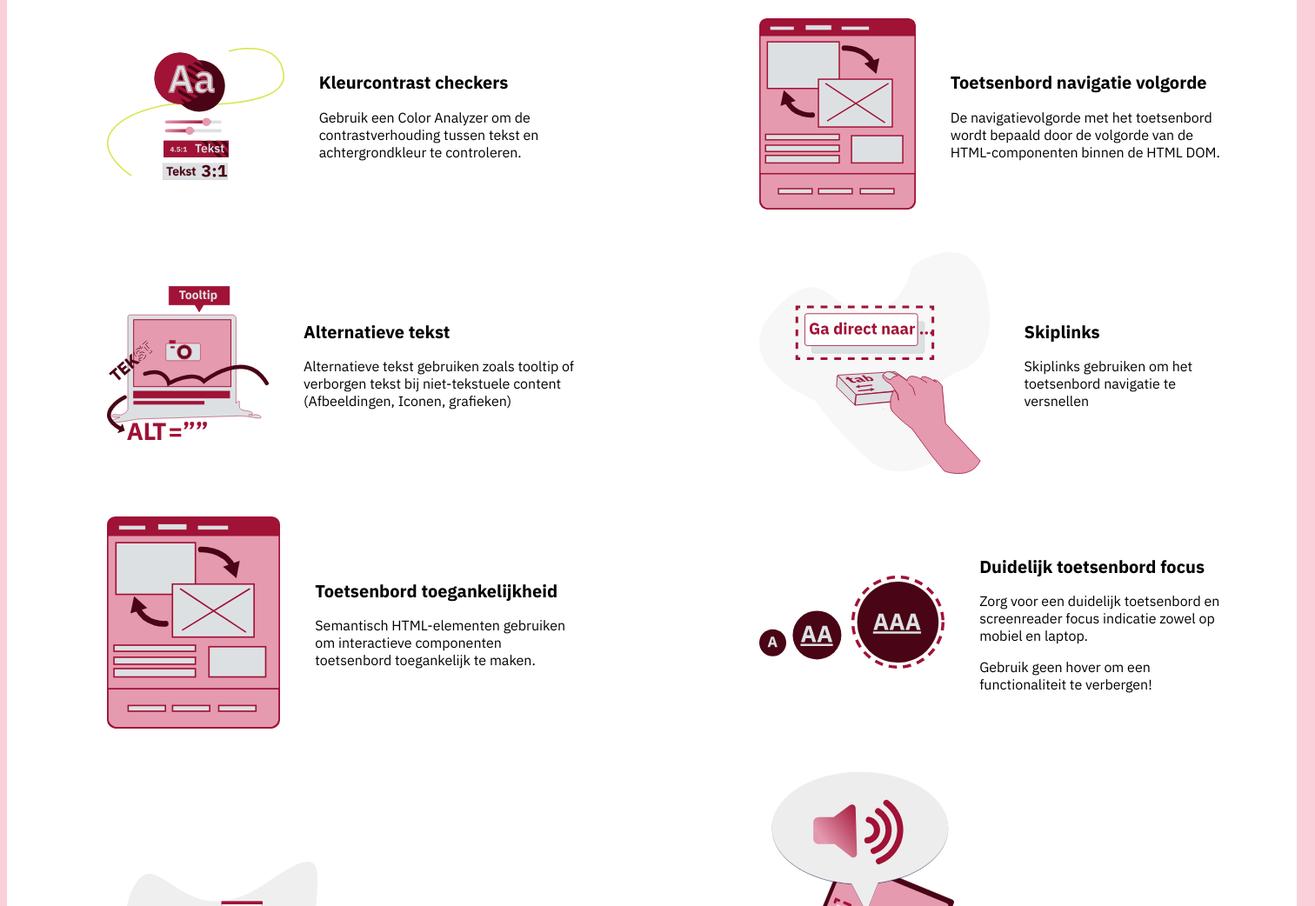
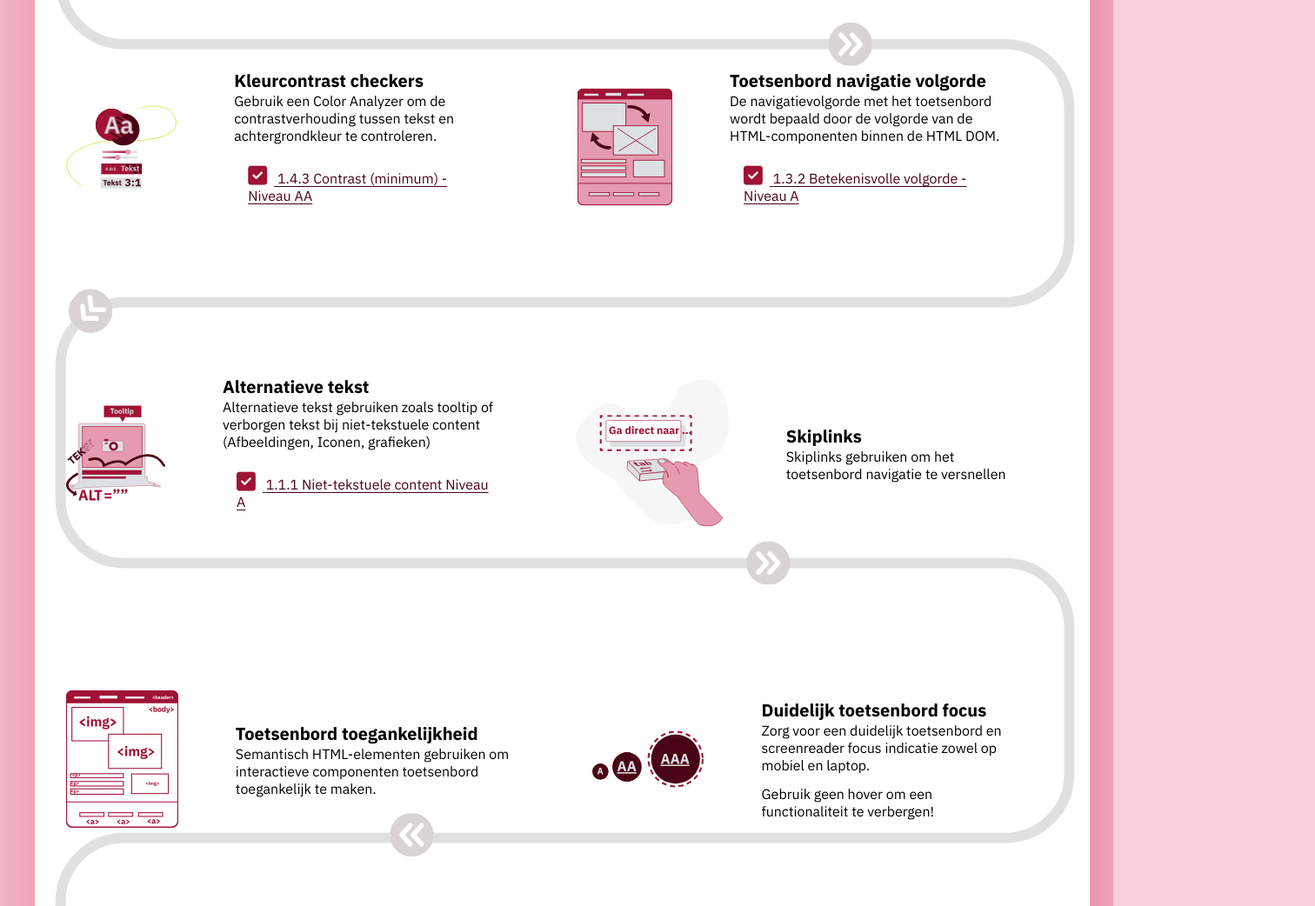
Before and after one commit to K3A101/digital-poster, a website with bundled scripts: page index.html in a window 1280 px wide. Shown: the part 918-1960 px from the top of the page at 87% size, 1512 px wide, since content can reach past the window. Built offline with nearby package versions, Linux system fonts and the light colour scheme.

Commit message:
Poster v2

```diff
--- a/index.html
+++ b/index.html
@@ -12,6 +12,8 @@
     rel="stylesheet">
     <link rel="stylesheet" href="/static/css/style.css">
 
+    <script src="https://kit.fontawesome.com/c37b867389.js" crossorigin="anonymous"></script>
+
 </head>
 
 <body>
@@ -25,68 +27,113 @@
             <li>Keïsha Alexander</li>
             <li>afstudeerproject</li>
             <li>CMD</li>
+            <li>Hogeschool van Amsterdam</li>
         </ul>
     </header>
 
     <main>
 
         <div class="content-wrapper">
-
+            <img  class="swirly-line" src="./static/images/swirly-line.svg" alt="">
+            <section class="row">
                     <article tabindex="0">
                         <figure><img src="./static/images/checklist.svg" alt="WCAG lijst"></figure>
+                        <div class="content">
                             <div>
                                 <h2>WCAG</h2>
                                 <p>Gebruik de Web content Accessibility Guidelines als basis.</p>
+                                <a class="button" href="https://wcag.nl/kennis/richtlijnen/wcag-2-1-richtlijnen/">Bekijk succescriterias's</a>
+                            </div>
                         </div>
                     </article>
 
                     <article tabindex="0">
                         <figure><img src="./static/images/html-elements.svg" alt="HTML tags"></figure>
-                <div>
+                        <div class="content">
                             <h2>Semantisch HTML</h2>
                             <p>Gebruik semantisch HTML voor de juiste type content.</p>
+                            <div class="criteria">
+
+                                <a class="button" href="https://wcag.nl/kennis/richtlijnen/wcag-2-1-richtlijnen/#robuust:~:text=inbegrip%20van%20hulptechnologie%C3%ABn.-,4.1.1%20Parsen,-Niveau%20A">
+                                    <i class="fa-solid fa-square-check" ></i>
+                                    <span>4.1.1 Parsen -
+                                    Niveau A</span>
+                                </a>
                             </div>
-
+                        </div>
                     </article>
 
+            </section>
+
+       <section class="row">
                 <article tabindex="0">
                     <figure><img src="./static/images/contrast-nl.svg" alt="Kleurcontrast ratio checker"></figure>
-                <div>
+                    <div class="content">
                         <h2>Kleurcontrast checkers </h2>
                         <p>Gebruik een Color Analyzer om de contrastverhouding tussen tekst en achtergrondkleur te
                             controleren.
                         </p>
+                        <div class="criteria">
+
+                            <a class="button"
+                                href="https://wcag.nl/kennis/richtlijnen/wcag-2-1-richtlijnen/#robuust:~:text=1.4.3%20Contrast%20(minimum,Niveau%20AA">
+                                <i class="fa-solid fa-square-check"></i>
+                                <span>1.4.3 Contrast (minimum)
+                                - Niveau AA</span>
+                            </a>
+                        </div>
                     </div>
 
                 </article>
                 <article tabindex="0">
                     <figure><img src="./static/images/html-structure.svg" alt="Pagina wireframe illustratie"></figure>
-                <div>
+                    <div class="content">
                         <h2>Toetsenbord navigatie volgorde </h2>
                         <p>De navigatievolgorde met het toetsenbord wordt bepaald door de volgorde van de HTML-componenten
                             binnen de HTML DOM.</p>
+                            <div class="criteria">
+
+                                <a class="button"
+                                    href="https://wcag.nl/kennis/richtlijnen/wcag-2-1-richtlijnen/#robuust:~:text=1.3.2%20Betekenisvolle%20volgorde,Niveau%20A">
+                                    <i class="fa-solid fa-square-check"></i>
+                                    <span>1.3.2 Betekenisvolle volgorde -
+                                    Niveau A</span>
+                                </a>
+                            </div>
                     </div>
                 </article>
+
+       </section>
+       <section class="row">
         <article tabindex="0">
             <figure><img src="./static/images/alt-tekst.svg" alt="Verschillende manier voor alternatieve tekst">
             </figure>
-                <div>
+            <div class="content">
                 <h2>Alternatieve tekst</h2>
                 <p>Alternatieve tekst gebruiken zoals tooltip of verborgen tekst bij niet-tekstuele content
                     (Afbeeldingen, Iconen, grafieken)</p>
+                    <div class="criteria">
+                        <a class="button" href="https://wcag.nl/kennis/richtlijnen/wcag-2-1-richtlijnen/#robuust:~:text=1.1.1%20Niet%2Dtekstuele,Niveau%20A">
+                            <i class="fa-solid fa-square-check"></i>
+                            <span>1.1.1 Niet-tekstuele content
+                            Niveau A</span>
+                        </a>
+                    </div>
             </div>
 
         </article>
         <article tabindex="0">
             <figure><img src="./static/images/skiplink.svg" alt="Skiplinks illustraties"></figure>
-                <div>
+            <div class="content">
                 <h2>Skiplinks</h2>
                 <p>Skiplinks gebruiken om het toetsenbord navigatie te versnellen</p>
             </div>
         </article>
+       </section>
+        <section class="row">
             <article tabindex="0">
-                <figure><img src="./static/images/html-structure.svg" alt="Toetsenbord navigatie volgorde"></figure>
-                <div>
+                <figure><img src="./static/images/html.svg" alt="Toetsenbord navigatie volgorde"></figure>
+                <div class="content">
                     <h2>Toetsenbord toegankelijkheid</h2>
                     <p>Semantisch HTML-elementen gebruiken om interactieve componenten toetsenbord toegankelijk te
                         maken.
@@ -94,20 +141,21 @@
                 </div>
             </article>
             <article tabindex="0">
-                <figure><img src="./static/images/focus.svg" alt=""></figure>
-                <div>
+                <figure><img class="focus-illustration" src="./static/images/focus.svg" alt=""></figure>
+                <div class="content">
                     <h2>Duidelijk toetsenbord focus</h2>
                     <p>Zorg voor een duidelijk toetsenbord en screenreader focus indicatie zowel op mobiel en laptop.
                     </p>
-
+                    <br>
                     <p>Gebruik geen hover om een functionaliteit te verbergen!</p>
                 </div>
-
             </article>
+        </section>
+        <section class="row">
             <article tabindex="0">
                 <figure><img src="./static/images/test-with-user.svg" alt="Illustratie met Keisha en de Gebruikers">
                 </figure>
-                <div>
+                <div class="content">
                     <h2>Testen met gebruikers</h2>
                     <p>Test functionaliteiten met gebruikers met een visuele beperking.
                     </p>
@@ -116,18 +164,26 @@
             <article tabindex="0">
                 <figure><img src="./static/images/screenreader-test.svg" alt="Werken met een screenreader">
                 </figure>
-                <div>
+                <div class="content">
                     <h2>Testen met digitale hulpmiddelen</h2>
                     <p>
                         Test functionaliteiten continu met screenreaders, toetsenbord en automated test tools.
                     </p>
                 </div>
             </article>
+        </section>
+
 
         </div>
 
 
     </main>
+    <script src="https://cdn.jsdelivr.net/npm/gsap@3.12.5/dist/gsap.min.js"></script>
+    <script src="https://cdn.jsdelivr.net/npm/gsap@3.12.5/dist/gsap.min.js"></script>
+
+    <script src="https://cdn.jsdelivr.net/npm/gsap@3.12.5/dist/ScrollTrigger.min.js"></script>
+    <script src="https://cdn.jsdelivr.net/npm/gsap@3.12.5/dist/ScrollToPlugin.min.js"></script>
+    <script src="./static/js/main.js" type="module"></script>
 
 </body>
 
--- /dev/null
+++ b/scss/_focus.scss
@@ -0,0 +1,16 @@
+*:focus {
+    outline: .5rem dashed #490415;
+    background-color: #fff0f4;
+
+    .button {
+
+        background: #490415;
+        color: #ffffff;
+
+        i {
+                color: white;
+            }
+    }
+
+
+}
--- /dev/null
+++ b/scss/_font.scss
@@ -0,0 +1,7 @@
+p {
+    font-size: 1.6rem;
+}
+
+h2 {
+    font-size: 2rem;
+}
--- a/scss/_nav.scss
+++ b/scss/_nav.scss
@@ -1,8 +1,9 @@
 header {
     display: inline-block;
-    width: 96%;
+    width: 100%;
     padding: 5rem;
     background: #A01236;
+    box-shadow: 2rem 2rem 20rem 0 #de6d89;
     // margin: 0 3rem;
 
     color: #fff;
@@ -17,6 +18,7 @@ header {
         height: 1rem;
         background: #d9e54d;
         position: relative;
+        margin: 2rem 0;
 
         span {
             display: inline-block;
@@ -42,7 +44,7 @@ header {
 
     .student-info {
         display: flex;
-        // justify-content: space-between;
+        flex-wrap: wrap;
         gap: 1.6rem;
         padding: 3rem 0;
         font-weight: bold;
--- /dev/null
+++ b/scss/_reset.scss
@@ -0,0 +1,25 @@
+* {
+    box-sizing: border-box;
+    padding: 0;
+    margin: 0;
+}
+
+figure {
+    margin: 0;
+}
+
+li {
+    list-style: none;
+}
+
+a {
+    display: inline-block;
+    font-size: 1.6rem;
+}
+
+i {
+    text-decoration: none !important;
+    font-size: 2.5rem;
+    color: #a01236;
+margin-right: .8rem;
+}
--- a/scss/_structure.scss
+++ b/scss/_structure.scss
@@ -3,13 +3,6 @@ html {
     scroll-behavior: smooth;
 }
 
-*:focus {
-    outline:    .5rem  dashed #490415;
-
-    p {
-        text-decoration: underline;
-    }
-}
 
 body {
    scroll-padding   : 6rem;
@@ -18,23 +11,38 @@ body {
     place-items: center;
     align-items: center;
      font-family: "IBM Plex Sans", sans-serif;
+     margin: 0 auto;
+     max-width: 1200px;
 
 
 
     .content-wrapper {
         background: #ffffff;
-        // margin: 0 .5rem;
+        padding: 2rem;
+        position: relative;
+        box-shadow: 2rem 6.2rem 20rem 0 #de6d89;
+
+        .row {
+            display: flex;
+            justify-content: space-between;
+            margin-bottom: 2rem;
+        }
 
         article {
+            position: relative;
+            z-index: 1;
+            flex: 1;
             display: flex;
+            // flex-direction: row;
+
             align-items: center;
-            padding: .5rem;
+            padding: 1.6rem;
 
-            p {
-                font-size: 1.6rem;
-            }
-            h2 {
-                font-size: 2rem;
+
+
+        .content {
+             margin-left: 1.6rem;
+             padding: 0 5rem;
             }
 
         }
@@ -42,26 +50,58 @@ body {
 }
 
 figure {
-    width: 50rem;
+    width: 30rem;
+    height: 30rem;
     object-fit: cover;
+    display: flex;
+    justify-content: flex-start;
+    align-items: flex-start;
+
 }
 
 img {
     width: 100%;
     height: 100%;
 
+    &.focus-illustration {
+        width: 100%;
+   }
 
 }
 
-@media (min-width:60rem) {
-    .content-wrapper {
-            display: grid;
-            grid-template-columns: 40% 40%;
-            justify-content: space-around;
-            gap: 1.6rem;
+.swirly-line {
+    position: absolute;
+    // z-index: -1;
+    top: 8.5rem;
+    left: 0;
+    right: 0;
+    bottom: 0;
+    // width: 95%;
+    }
+
+.button {
+    text-decoration: underline;
+    text-underline-offset: .3rem;
+    color: #490415;
+    font-size: 1.6rem;
+    padding: 1.6rem;
+    margin: .8rem 0;
+    // padding-left: 0;
+
+    &:hover, &:focus-visible, &:focus-within {
+        background: #490415;
+        color: #ffffff;
+
+        i {
+            color: white;
+        }
+    }
+}
 
 
 
-
-        }
+@media (max-width:60rem) {
+   .row {
+    flex-direction: column;
+   }
 }
--- a/scss/style.scss
+++ b/scss/style.scss
@@ -1,2 +1,5 @@
 @import '_structure.scss';
 @import '_nav.scss';
+@import '_reset.scss';
+@import '_focus.scss';
+@import '_font.scss';
--- /dev/null
+++ b/static/js/main.js
@@ -0,0 +1,5 @@
+import { test } from "./modules/gsap.js";
+
+if (test) {
+    test()
+}
--- /dev/null
+++ b/static/js/modules/gsap.js
@@ -0,0 +1,4 @@
+function test() {
+    console.log('hello');
+}
+export {test}
```
Also changed, not shown: static/css/style.css, static/images/swirly-line.svg (added). Lines whose indentation alone changed are shown as unchanged.
